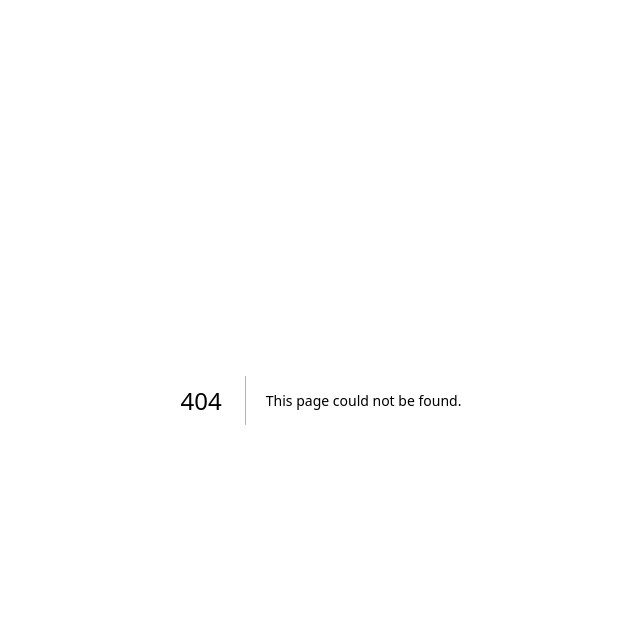
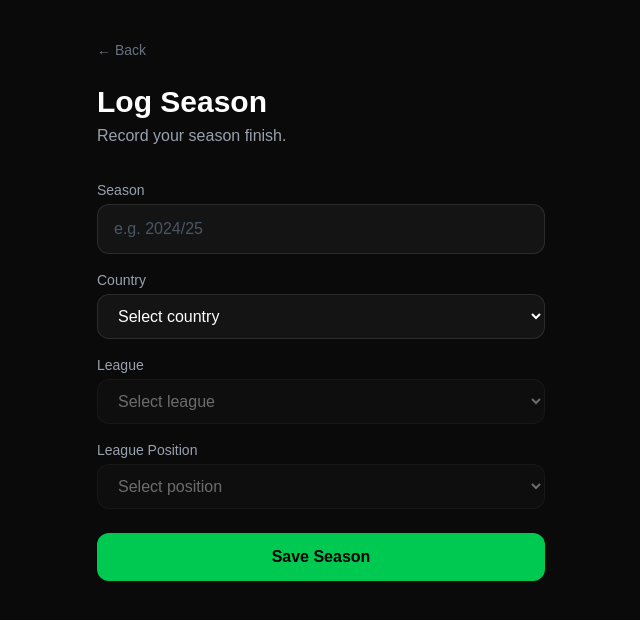
Before and after one commit to williamtwalker05/myfmjourney, a Next.js app: page /save/1/new-season in a window 1280 px wide. Before the commit this address had no page. Shown: the top 620 px of the page, without its empty margins (319-959 px from the left). Built offline with nearby package versions, Linux system fonts and the light colour scheme.

Commit message:
describe what you changed

```diff
--- /dev/null
+++ b/app/save/[id]/new-season/page.tsx
@@ -0,0 +1,181 @@
+"use client";
+
+import { useState } from "react";
+import { supabase } from "@/lib/supabase";
+import { useRouter } from "next/navigation";
+import { use } from "react";
+import Link from "next/link";
+
+const leagueData: Record<string, Record<string, number>> = {
+  England: {
+    "Premier League": 20,
+    "Championship": 24,
+    "League One": 24,
+    "League Two": 24,
+  },
+  Spain: {
+    "La Liga": 20,
+    "Segunda División": 22,
+    "Primera Federación": 20,
+    "Segunda Federación": 18,
+  },
+  France: {
+    "Ligue 1": 18,
+    "Ligue 2": 20,
+    "National": 18,
+    "National 2": 18,
+  },
+  Italy: {
+    "Serie A": 20,
+    "Serie B": 20,
+    "Serie C": 20,
+    "Serie D": 18,
+  },
+  Germany: {
+    "Bundesliga": 18,
+    "2. Bundesliga": 18,
+    "3. Liga": 20,
+    "Regionalliga": 18,
+  },
+};
+
+type Props = { params: Promise<{ id: string }> };
+
+export default function NewSeason({ params }: Props) {
+  const { id } = use(params);
+  const router = useRouter();
+
+  const [seasonYear, setSeasonYear] = useState("");
+  const [country, setCountry] = useState("");
+  const [league, setLeague] = useState("");
+  const [position, setPosition] = useState("");
+  const [loading, setLoading] = useState(false);
+
+  const countries = Object.keys(leagueData);
+  const leagues = country ? Object.keys(leagueData[country]) : [];
+  const teamCount = country && league ? leagueData[country][league] : 0;
+  const positions = teamCount
+    ? Array.from({ length: teamCount }, (_, i) => i + 1)
+    : [];
+
+  function handleCountryChange(val: string) {
+    setCountry(val);
+    setLeague("");
+    setPosition("");
+  }
+
+  function handleLeagueChange(val: string) {
+    setLeague(val);
+    setPosition("");
+  }
+
+  async function createSeason() {
+    if (!seasonYear || !country || !league || !position) {
+      alert("Please fill in all fields");
+      return;
+    }
+
+    setLoading(true);
+
+    const { error } = await supabase.from("seasons").insert({
+      save_id: id,
+      season_year: seasonYear,
+      country,
+      league,
+      league_position: parseInt(position),
+    });
+
+    setLoading(false);
+
+    if (error) {
+      alert("Error saving season");
+      return;
+    }
+
+    router.push(`/save/${id}`);
+  }
+
+  return (
+    <main className="min-h-screen bg-[#0a0a0a] px-6 py-10">
+      <div className="max-w-md mx-auto">
+        <Link
+          href={`/save/${id}`}
+          className="text-gray-500 hover:text-white text-sm mb-6 block transition-colors"
+        >
+          ← Back
+        </Link>
+
+        <h1 className="text-3xl font-bold text-white mb-1">Log Season</h1>
+        <p className="text-gray-400 mb-8">Record your season finish.</p>
+
+        <div className="flex flex-col gap-4">
+          {/* Season Year */}
+          <div>
+            <label className="text-sm text-gray-400 mb-1 block">Season</label>
+            <input
+              placeholder="e.g. 2024/25"
+              value={seasonYear}
+              onChange={(e) => setSeasonYear(e.target.value)}
+              className="w-full bg-[#141414] border border-white/10 text-white placeholder-gray-600 rounded-xl px-4 py-3 outline-none focus:border-green-500 transition-colors"
+            />
+          </div>
+
+          {/* Country */}
+          <div>
+            <label className="text-sm text-gray-400 mb-1 block">Country</label>
+            <select
+              value={country}
+              onChange={(e) => handleCountryChange(e.target.value)}
+              className="w-full bg-[#141414] border border-white/10 text-white rounded-xl px-4 py-3 outline-none focus:border-green-500 transition-colors"
+            >
+              <option value="">Select country</option>
+              {countries.map((c) => (
+                <option key={c} value={c}>{c}</option>
+              ))}
+            </select>
+          </div>
+
+          {/* League */}
+          <div>
+            <label className="text-sm text-gray-400 mb-1 block">League</label>
+            <select
+              value={league}
+              onChange={(e) => handleLeagueChange(e.target.value)}
+              disabled={!country}
+              className="w-full bg-[#141414] border border-white/10 text-white rounded-xl px-4 py-3 outline-none focus:border-green-500 transition-colors disabled:opacity-40"
+            >
+              <option value="">Select league</option>
+              {leagues.map((l) => (
+                <option key={l} value={l}>{l}</option>
+              ))}
+            </select>
+          </div>
+
+          {/* Position */}
+          <div>
+            <label className="text-sm text-gray-400 mb-1 block">League Position</label>
+            <select
+              value={position}
+              onChange={(e) => setPosition(e.target.value)}
+              disabled={!league}
+              className="w-full bg-[#141414] border border-white/10 text-white rounded-xl px-4 py-3 outline-none focus:border-green-500 transition-colors disabled:opacity-40"
+            >
+              <option value="">Select position</option>
+              {positions.map((p) => (
+                <option key={p} value={p}>{p}</option>
+              ))}
+            </select>
+          </div>
+
+          <button
+            onClick={createSeason}
+            disabled={loading}
+            className="w-full bg-green-500 hover:bg-green-400 disabled:opacity-50 text-black font-bold py-3 rounded-xl transition-colors mt-2"
+          >
+            {loading ? "Saving..." : "Save Season"}
+          </button>
+        </div>
+      </div>
+    </main>
+  );
+}
--- a/app/save/[id]/page.tsx
+++ b/app/save/[id]/page.tsx
@@ -72,6 +72,12 @@ export default function SavePage({ params }: Props) {
         {/* Seasons */}
         <div className="flex items-center justify-between mb-4">
           <h2 className="text-xl font-bold text-white">Seasons</h2>
+          <button
+            onClick={() => router.push(`/save/${id}/new-season`)}
+            className="bg-green-500 hover:bg-green-400 text-black font-bold py-2 px-4 rounded-xl text-sm transition-colors"
+          >
+            + Add Season
+          </button>
         </div>
 
         {seasons.length === 0 ? (
@@ -87,6 +93,7 @@ export default function SavePage({ params }: Props) {
                 className="bg-[#141414] border border-white/10 rounded-xl px-5 py-4"
               >
                 <p className="text-white font-semibold">{s.season_year}</p>
+                <p className="text-green-400 text-sm mt-0.5">{s.league} — {s.country}</p>
                 <p className="text-gray-400 text-sm mt-0.5">
                   Position: {s.league_position}
                 </p>
```
